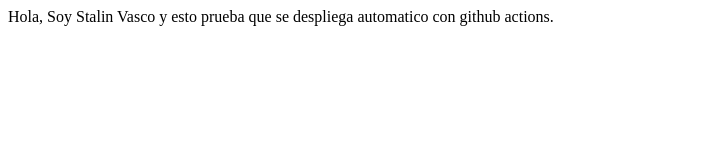
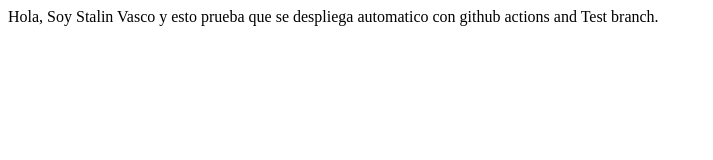
Before and after one commit to stalindavdvas/TareaYml, a plain HTML site: page index.html in a window 1280 px wide. Shown: the whole page, without its empty margins (0-713 px from the left). Drawn offline with Linux system fonts and the light colour scheme.

Commit message:
feat: :zap: test for changes

```diff
--- a/index.html
+++ b/index.html
@@ -6,6 +6,6 @@
     <title>Document</title>
 </head>
 <body>
-    Hola, Soy Stalin Vasco y esto prueba que se despliega automatico con github actions.
+    Hola, Soy Stalin Vasco y esto prueba que se despliega automatico con github actions and Test branch.
 </body>
 </html>
```
